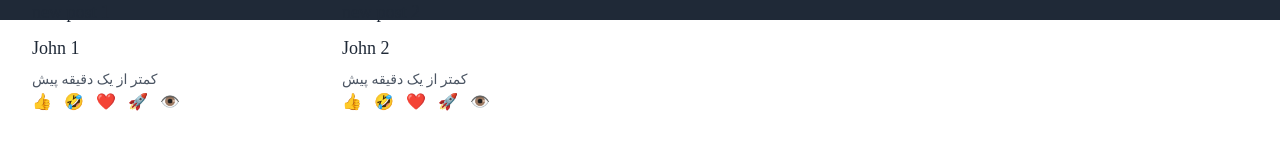
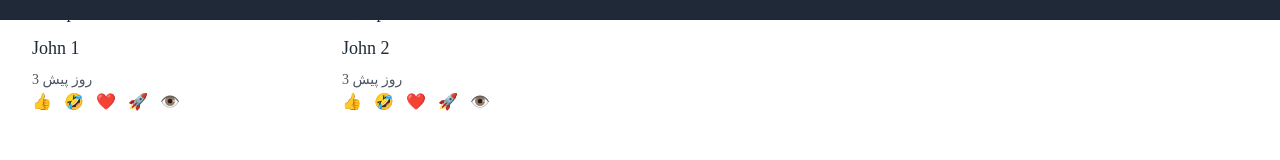
Before and after one commit to moham7dreza/portfolio_react, a React (Vite) app: page / in a window 1280 px wide. Shown: the part 780-940 px from the top of the page. Built offline with nearby package versions, Linux system fonts and the light colour scheme; data requests are answered from the project's data file.

Commit message:
fetch blogs using thunk from server

```diff
--- a/server/db.json
+++ b/server/db.json
@@ -1,5 +1,34 @@
 {
-  "blogs": [],
+  "blogs": [
+    {
+      "id": "kEVfAUsjWWIXZgbsYpbYP12",
+      "date": "2024-06-01T00:00:00.000Z",
+      "title": "new post 1",
+      "content": "this is new post 1",
+      "user_id": "kEVfAUsjWWIXZgbsYpbYP1",
+      "reactions": {
+        "thumbUp": 0,
+        "hooray": 0,
+        "heart": 0,
+        "rocket": 0,
+        "eyes": 0
+      }
+    },
+    {
+      "id": "kEVfAUsjWWIXZgbsYpbYP13",
+      "date": "2024-06-01T00:00:00.000Z",
+      "title": "new post 2",
+      "content": "this is new post 2",
+      "user_id": "kEVfAUsjWWIXZgbsYpbYP2",
+      "reactions": {
+        "thumbUp": 0,
+        "hooray": 0,
+        "heart": 0,
+        "rocket": 0,
+        "eyes": 0
+      }
+    }
+  ],
   "users": [
     {
       "id": "kEVfAUsjWWIXZgbsYpbYP1",
--- a/src/components/blog/ListBlog.jsx
+++ b/src/components/blog/ListBlog.jsx
@@ -1,17 +1,28 @@
-import {useSelector} from "react-redux";
+import {useDispatch, useSelector} from "react-redux";
 import {Link, useNavigate} from "react-router-dom";
-import {selectBlogs} from "../../features/blogs/blog.slice.js";
+import {fetchBlogs, selectBlogs, selectStatus} from "../../features/blogs/blog.slice.js";
 import {ShowTime} from "../ShowTime.jsx";
 import {ShowAuthor} from "./ShowAuthor.jsx";
 import {ReactionButtons} from "./ReactionButtons.jsx";
+import {useEffect} from "react";
 
 const ListBlog = () => {
 
     let blogs = useSelector(selectBlogs)
+    const blogsStatus = useSelector(selectStatus)
     // sort blogs order by date ascending
     blogs = blogs.slice().sort((a, b) => b.date.localeCompare(a.date));
 
     const nav = useNavigate();
+    const dispatch = useDispatch();
+
+    useEffect(() => {
+        console.log(blogsStatus)
+        // only one time need to fetch blogs
+        if (blogsStatus === 'idle') {
+            dispatch(fetchBlogs())
+        }
+    }, [blogsStatus, dispatch]);
 
     return (
         <>
--- a/src/features/blogs/blog.slice.js
+++ b/src/features/blogs/blog.slice.js
@@ -1,42 +1,24 @@
-import {createSlice, nanoid} from "@reduxjs/toolkit";
+import {createAsyncThunk, createSlice, nanoid} from "@reduxjs/toolkit";
+import * as BlogService from "../../services/BlogService.js";
 
 // we create hardcoded data for initial state
 // we can not create class instances, not serialized values or functions
 // redux state and actions must be `plain js` like objects, arrays, ...
 // initial state must be object
 const initialState = {
-    blogs: [
-        {
-            id: nanoid(),
-            // in redux, we can not create class instant like new Date() but we can convert it to string
-            date: new Date().toISOString(),
-            title: 'new post 1',
-            content: 'this is new post ',
-            user_id: "kEVfAUsjWWIXZgbsYpbYP1",
-            reactions: {
-                thumbUp: 0,
-                hooray: 0,
-                heart: 0,
-                rocket: 0,
-                eyes: 0,
-            }
-        },
-        {
-            id: nanoid(),
-            date: new Date().toISOString(),
-            title: 'new post 2',
-            content: 'this is new post ',
-            user_id: "kEVfAUsjWWIXZgbsYpbYP2",
-            reactions: {
-                thumbUp: 0,
-                hooray: 0,
-                heart: 0,
-                rocket: 0,
-                eyes: 0,
-            }
-        }
-    ]
+    blogs: [],
+    status: "idle",
+    error: null,
 }
+
+export const fetchBlogs = createAsyncThunk(
+    "blogs/fetchBlogs",
+    async () => {
+        const response = await BlogService.index()
+        return response.data
+    }
+)
+
 // according to name and reducers received, action creators will be created
 const blogsSlice = createSlice({
     name: 'blogs',
@@ -88,12 +70,24 @@ const blogsSlice = createSlice({
                 blog.reactions[reaction]++;
             }
         }
+    },
+    extraReducers: builder => {
+        builder.addCase(fetchBlogs.pending, (state, action) => {
+            state.status = 'loading'
+        }).addCase(fetchBlogs.fulfilled, (state, action) => {
+            state.status = 'completed'
+            state.blogs = action.payload
+        }).addCase(fetchBlogs.rejected, (state, action) => {
+            state.status = 'failed'
+            state.error = action.error.message
+        })
     }
 })
 
 // selectors
 //                                        slice name
 export const selectBlogs = state => state.blogs.blogs;
+export const selectStatus = state => state.blogs.status;
 //                                              key in state
 
 export const selectById = (state, blogId) => state.blogs.blogs.find(blog => blog.id === blogId)
```
